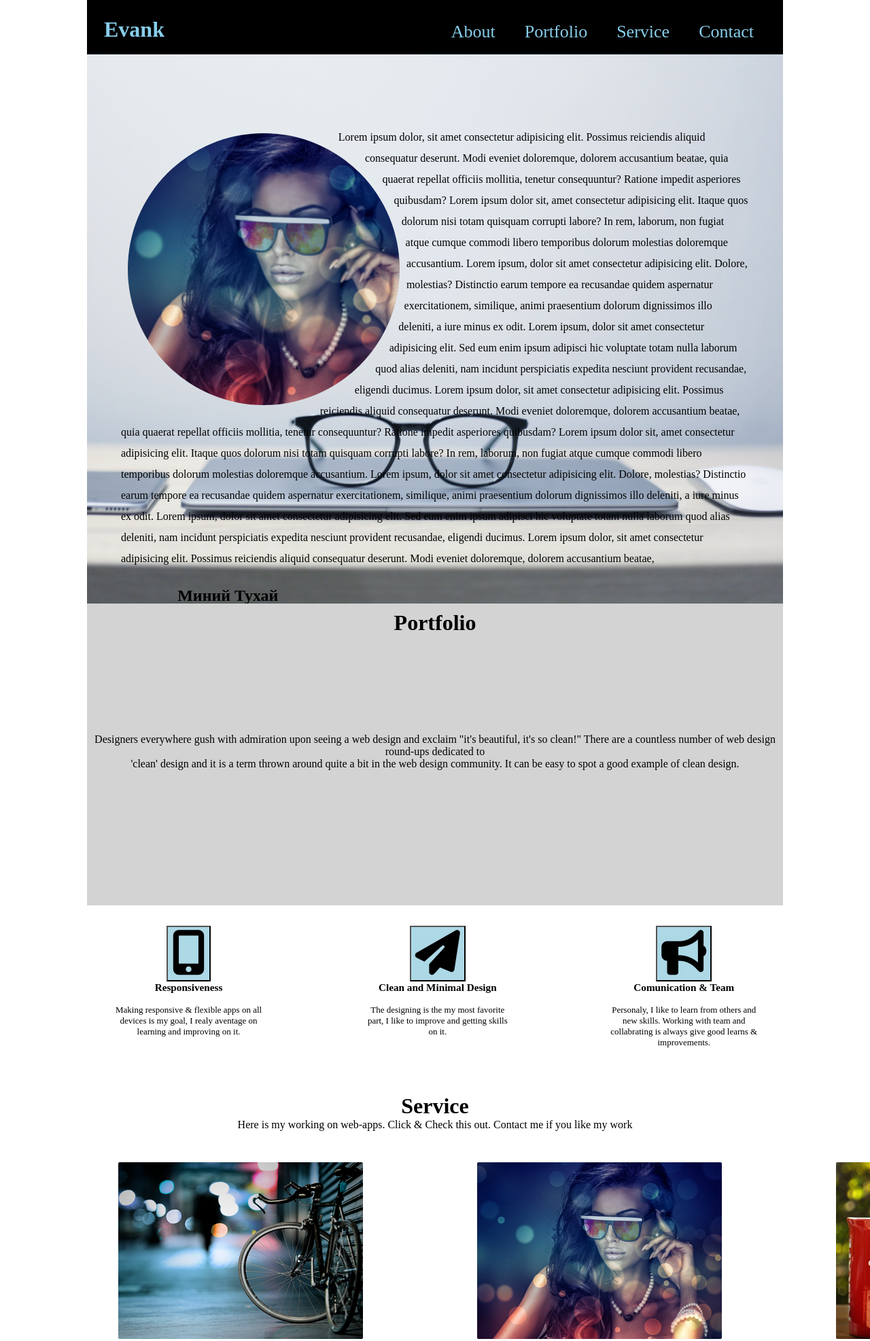
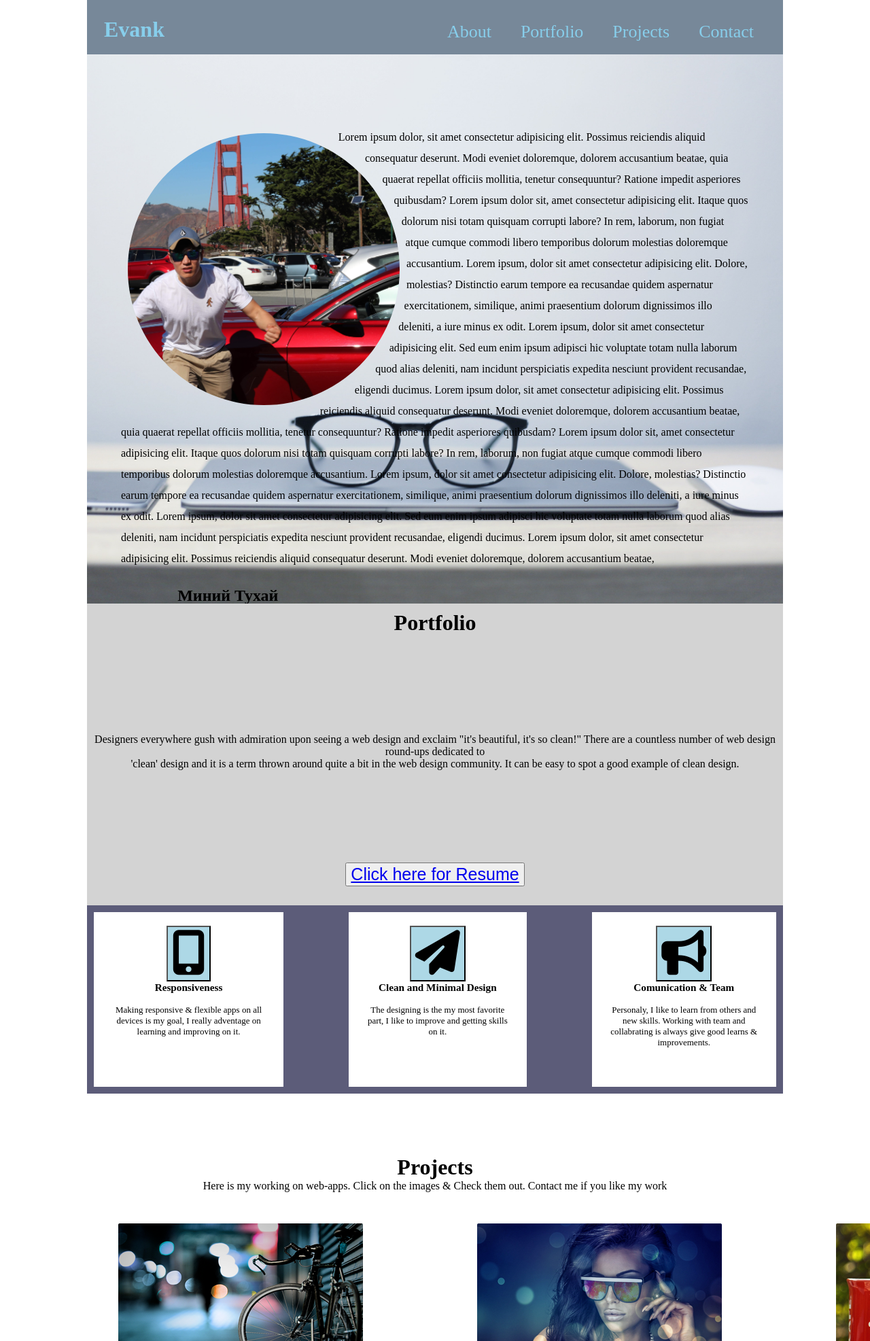
Before and after one commit to Evank1206/myPortfolio, a plain HTML site: page index.html in a window 1280 px wide. Shown: the top 1973 px of the page at 68% size. Drawn offline with nearby package versions, Linux system fonts and the light colour scheme.

Commit message:
created button for resume, added img

```diff
--- a/css/main.css
+++ b/css/main.css
@@ -10,11 +10,11 @@
 	/* position: fixed; */
 }
 header{
-	background-color: black;
+	background-color:lightslategray;
     height: 10vh;
     width: 80%;
 	position: fixed;
-	z-index: 999 !important;
+	z-index:100;
 	/* overflow: hidden;
 	list-style-type: none; */
 }
@@ -69,7 +69,7 @@ header>h1:hover{
 #about-img{
 	width: 400px;
     height: 400px;
-    background: url(../img/work2.png);
+    background: url(../img/IMG_5741.JPG);
     background-position: center;
     background-size: cover;
     border-radius: 50%;
@@ -87,49 +87,6 @@ left: 9%;
 	line-height: 31px;
 }
 
-/* scroll margin */
-/* #info{
-	margin-bottom: 200px;
-} */
-
-
-/* #bar hr{
-	position: absolute;
-    border-color: red;
-    border-width: 3px;
-    width: 50%;
-    top: 50%;
-    left: 25%;
-
-} */
-
-/* .class>p{
-	position: absolute;
-    color: white;
-    width: 50%;
-    top: 54%;
-    left: 39%;
-}
-.class>button{
-	position: absolute;
-    color: white;
-    width: 6%;
-    height: 36px;
-    top: 65%;
-    left: 46%;
-
-} */
-/* .class>i{
-    position: absolute;
-    font-size: 51px;
-    font-weight: normal;
-    color: red;
-    top: 79%;
-    left: 48%;
-} */
-
-/* portfolio section */
-
 #info .top{
 	padding: 10px;
 	position: relative;
@@ -139,12 +96,20 @@ left: 9%;
 
 }
 
+/* portfoliio btn */
+#click-btn{
+	font-size: 25px;
+	position: relative;
+	top: 136px;
+
+}
+
 #info .bottom {
 	 display: grid;
   	 grid-template-columns: auto auto auto;
  	 grid-row-gap: 5px;
  	 grid-column-gap: 96px;
- 	 /*background-color:;*/
+ 	 background-color:rgb(92, 92, 121);
  	 padding: 10px;
  	 height: 257px;
 }
@@ -163,11 +128,12 @@ left: 9%;
 
 /* service section */
 
-.service{
+.project{
     height: 43vh;
 }
 
  .text{
+	 margin-top: 90px;
  	text-align: center;
  }
 
@@ -195,7 +161,7 @@ left: 9%;
  	position: relative;
  	background-color: lightgrey;
  	top:401px;
- 	height: 460px;
+ 	height: 45vh;
  	text-align: center;
  }
 #contact form{
--- a/index.html
+++ b/index.html
@@ -13,32 +13,6 @@
 	<title>My Portfolio</title>
 </head>
 <body>
-    <!-- <div class="welcome"> -->
-        <!-- nick name -->
-        <!-- <h1 id="nickName">Evank</!-->
-        <!-- <div id="img"> -->
-            <!-- display img here -->
-            <!-- <img src="./img/zurag.jpg" alt="zurag">  -->
-            <!-- <h1>Full name is here</h1>  -->
-        <!-- </div> -->
-        <!-- about, project, contact, CV -->
-        <!-- <div id="info"> -->
-            <!-- <ul>
-                <li><a href="#" class="click_link" id="about">About</a></li>
-                <li><a href="#" class="click_link" id="project">Projects</a></li>
-                <li><a href="#" class="click_link" id="resume">Resume</a></li>
-                <li><a href="#" class="click_link" id="contact">Contact</a></li>
-            </ul>
-        </div> -->
-        <!-- icon section -->
-        <!-- <div id="icons">
-                <i class="fa fa-github-square"></i>
-                <i class="fa fa-linkedin"></i>
-                <i class="fa fa-twitter-square"></i>
-                <i class="fa fa-envelope"></i>
-        </div>
-    </div>  -->
-
 
 <!-- header section -->
 
@@ -49,7 +23,7 @@
         <ul id="ul">
             <li><a href="#" id="about">About</a></li>
             <li><a href="#" id="portfolio">Portfolio</a></li>
-            <li><a href="#" id="service">Service</a></li>
+            <li><a href="#" id="project">Projects</a></li>
             <li><a href="#" id="contac">Contact</a></li>
         </ul>
 	</header>
@@ -91,13 +65,14 @@
 		<div class="top">
 			<h1>Portfolio</h1><br><br><br><br><br><br><br><br>
 			<p>Designers everywhere gush with admiration upon seeing a web design and exclaim "it's beautiful, it's so clean!" There are a countless number of web design round-ups dedicated to <br>'clean' design and it is a term thrown around quite a bit in the web design community. It can be easy to spot a good example of clean design.</p>
+			<button id="click-btn"><a href="https://docs.google.com/document/d/1c4OcYesH7fqPg2pnGQcTPnrnkMONqH6QICrOZUPtjmM/edit#heading=h.p6xtz6puhcfx" target="blank">Click here for Resume</a></button>
 		</div>
 
 		<div class="bottom">
 			<div class="item1">
-				<button id="item1-btn"><i class="fa fa-mobile-phone"></i></button>
+				<button id="item1-btn"><i class="fa fa-mobile-phone"></i> </button>
 				<h3>Responsiveness</h3> <br>
-				<p>Making responsive & flexible apps on all devices is my goal, I realy aventage on learning and improving on it.</p>
+				<p>Making responsive & flexible apps on all devices is my goal, I really adventage on learning and improving on it.</p>
 		    </div>
 
 		    <div class="item2">
@@ -117,10 +92,10 @@
 	</div>
 
 <!-- service section -->
-<div class="service">
+<div class="project">
 	<div class="text">
-		<h1>Service</h1>
-		<p>Here is my working on web-apps. Click & Check this out. Contact me if you like my work</p>
+		<h1>Projects</h1>
+		<p>Here is my working on web-apps. Click on the images & Check them out. Contact me if you like my work</p>
 	</div>
 
 	<box id="features">
--- a/js/app.js
+++ b/js/app.js
@@ -19,7 +19,7 @@ $(document).ready(function(){
 
     });
 
-    $("#service").click(function(){
+    $("#project").click(function(){
         $("html, body").animate({scrollTop: text.top}, 1000);
         return false;
 
```
Also changed, not shown: img/IMG_5741.JPG (added), img/bear.jpg (deleted), js/cv.html (added).
